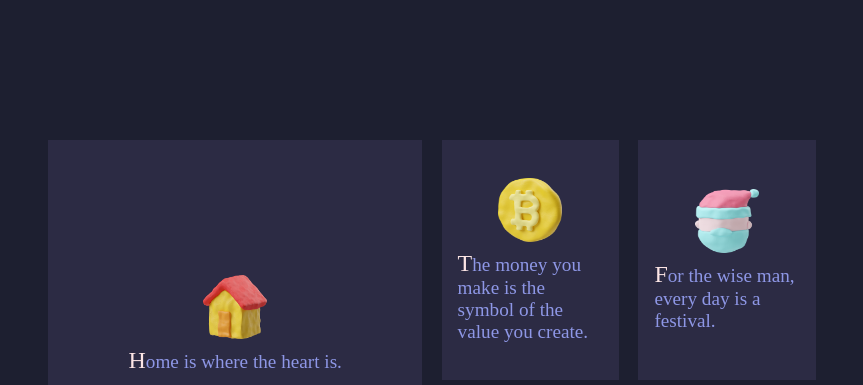
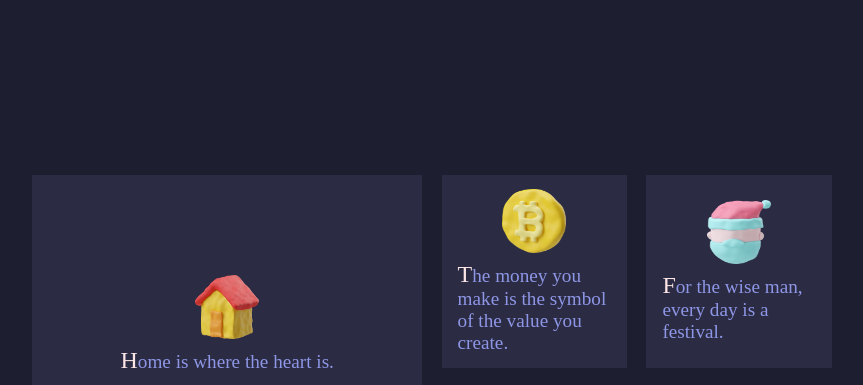
Before and after one commit to ABdevs29/css-grid-masonry, a plain HTML site: page index.html in a window 1280 px wide. Shown: the top 385 px of the page, without its empty margins (208-1071 px from the left). Drawn offline with Linux system fonts and the light colour scheme.

Commit message:
Update style.css

```diff
--- a/style.css
+++ b/style.css
@@ -11,8 +11,8 @@ body{
     align-items: center;
 }
 .container {
-    width: 60%;
-    height: 65%;
+    width: 800px;
+    height: 450px;
     display: grid;
     grid-template-columns: 1fr 1fr 1fr 1fr;
     grid-template-rows: 1fr 1fr 1fr 1fr;
```
